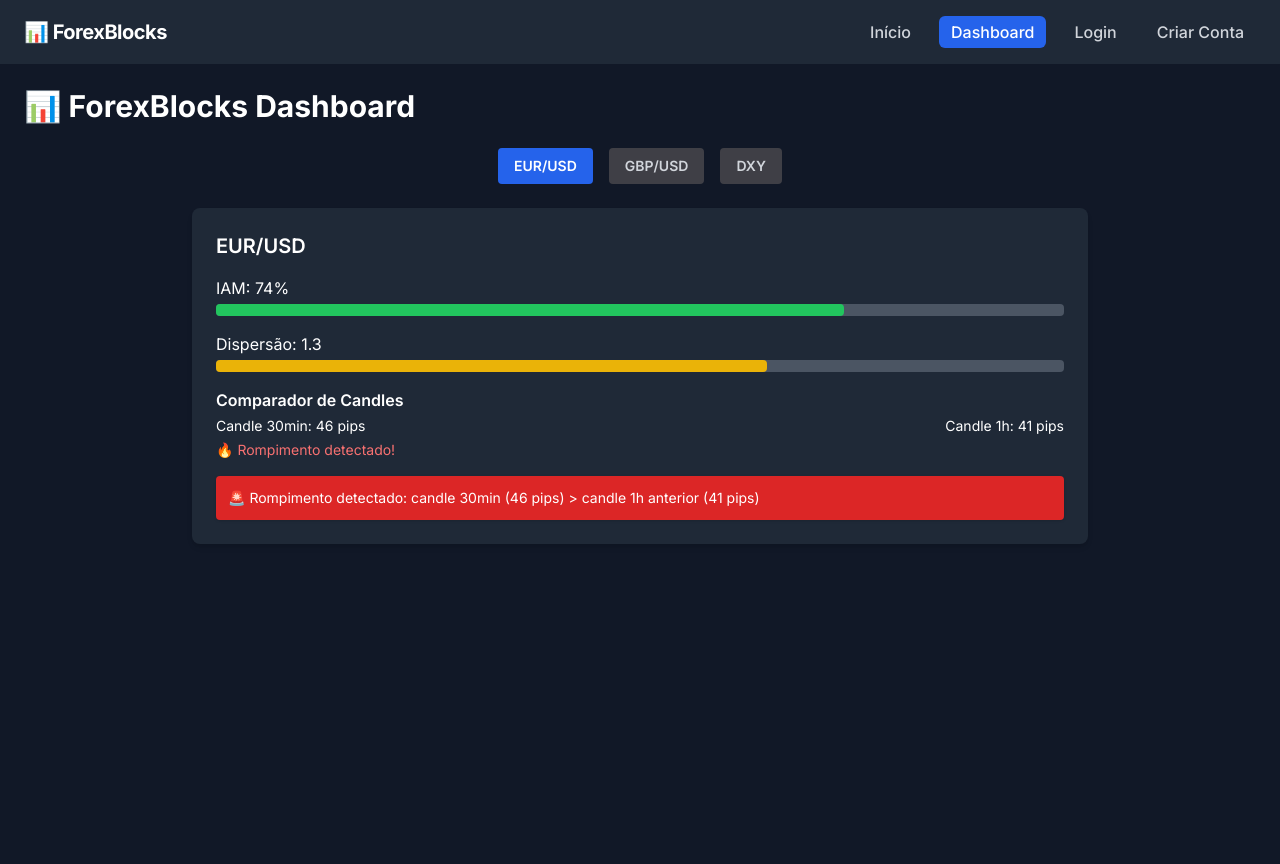
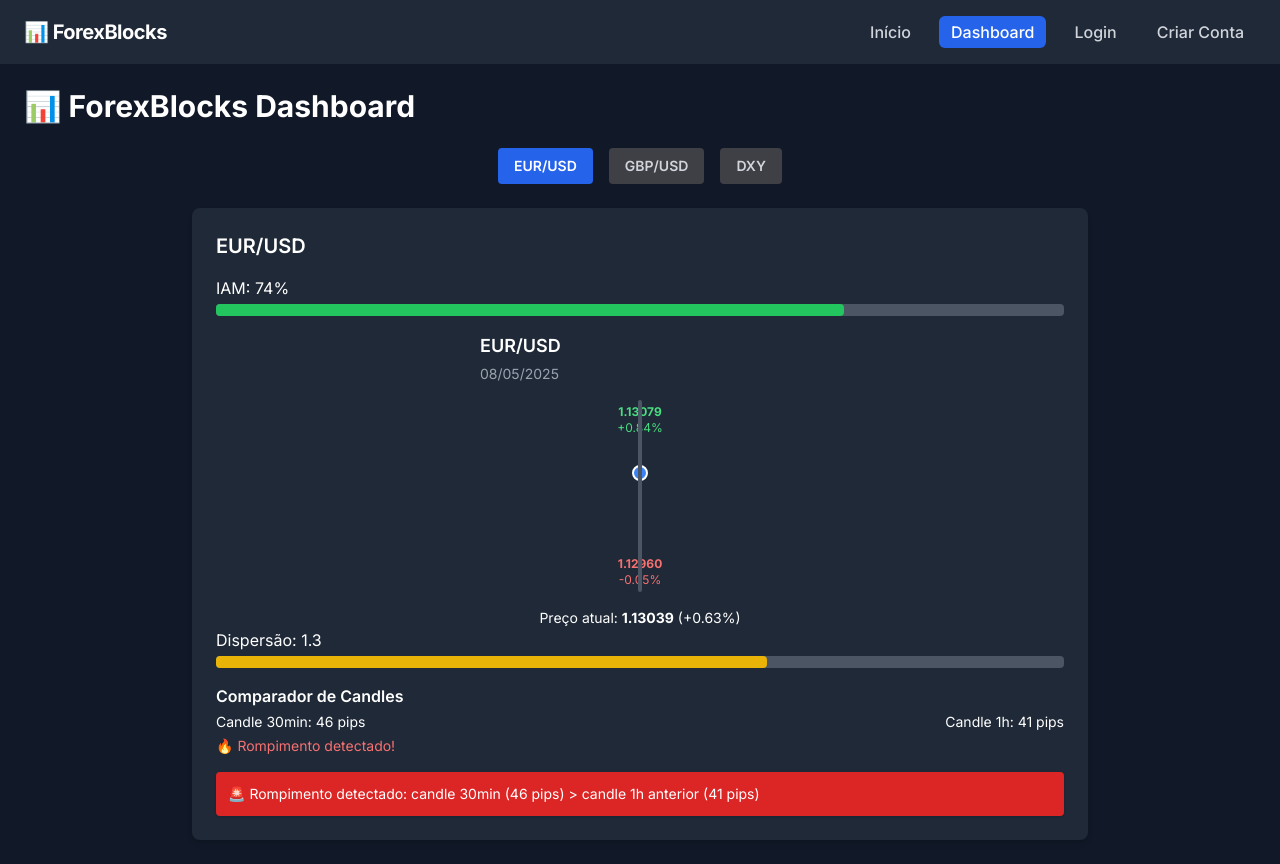
Before and after one commit to TulioBuarque/meusite-nextjs, a Next.js app: page /dashboard in a window 1280 px wide. Built offline with nearby package versions, Linux system fonts and the light colour scheme.

Commit message:
Update AssetTabs.tsx

```diff
--- a/src/components/AssetTabs.tsx
+++ b/src/components/AssetTabs.tsx
@@ -5,6 +5,7 @@ import { IAMBlock } from './IAMBlock'
 import { KpiDispersao } from './KpiDispersao'
 import { ComparadorCandles } from './ComparadorCandles'
 import { CardAlerta } from './CardAlerta'
+import { DailyRangeIndicator } from './DailyRangeIndicator' // NOVO
 
 const assets = ['EUR/USD', 'GBP/USD', 'DXY']
 
@@ -15,6 +16,12 @@ const mockData = {
     candle30: 46,
     candle1h: 41,
     alerta: '🚨 Rompimento detectado: candle 30min (46 pips) > candle 1h anterior (41 pips)',
+    min: 1.12960,
+    max: 1.13079,
+    current: 1.13039,
+    changeFromOpen: 0.63,
+    changeFromMin: -0.05,
+    changeFromMax: 0.84,
   },
   'GBP/USD': {
     iam: 23,
@@ -22,6 +29,12 @@ const mockData = {
     candle30: 28,
     candle1h: 39,
     alerta: '🔵 Baixa eficiência detectada',
+    min: 1.2170,
+    max: 1.2280,
+    current: 1.2200,
+    changeFromOpen: 0.12,
+    changeFromMin: -0.1,
+    changeFromMax: 0.45,
   },
   'DXY': {
     iam: 92,
@@ -29,12 +42,30 @@ const mockData = {
     candle30: 54,
     candle1h: 52,
     alerta: '✅ IAM acima de 90%',
+    min: 104.3,
+    max: 105.2,
+    current: 104.95,
+    changeFromOpen: 0.6,
+    changeFromMin: 0.22,
+    changeFromMax: -0.12,
   },
 }
 
 export function AssetTabs() {
   const [selected, setSelected] = useState('EUR/USD')
-  const { iam, dispersao, candle30, candle1h, alerta } = mockData[selected]
+  const {
+    iam,
+    dispersao,
+    candle30,
+    candle1h,
+    alerta,
+    min,
+    max,
+    current,
+    changeFromOpen,
+    changeFromMin,
+    changeFromMax,
+  } = mockData[selected]
 
   return (
     <div className="w-full max-w-4xl mx-auto">
@@ -55,6 +86,16 @@ export function AssetTabs() {
       <div className="bg-gray-800 p-6 rounded-lg shadow-md">
         <h2 className="text-xl font-semibold mb-4">{selected}</h2>
         <IAMBlock asset={selected} value={iam} />
+        <DailyRangeIndicator
+          asset={selected}
+          date="08/05/2025"
+          min={min}
+          max={max}
+          current={current}
+          changeFromOpen={changeFromOpen}
+          changeFromMin={changeFromMin}
+          changeFromMax={changeFromMax}
+        />
         <KpiDispersao value={dispersao} />
         <ComparadorCandles candle30={candle30} candle1h={candle1h} />
         <CardAlerta text={alerta} />
```
